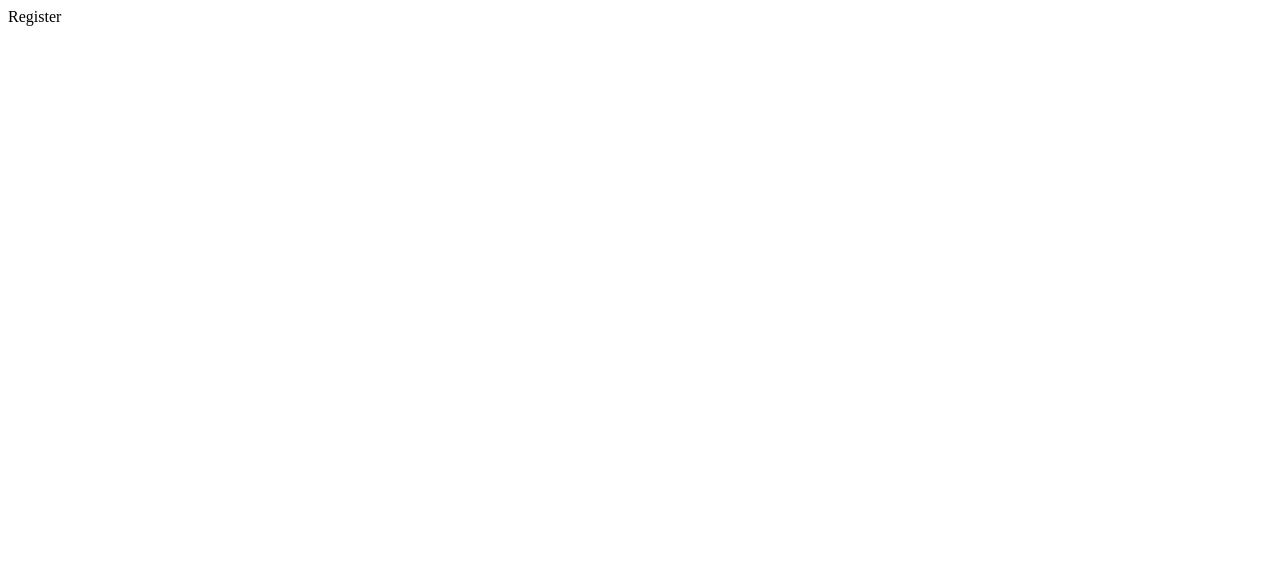
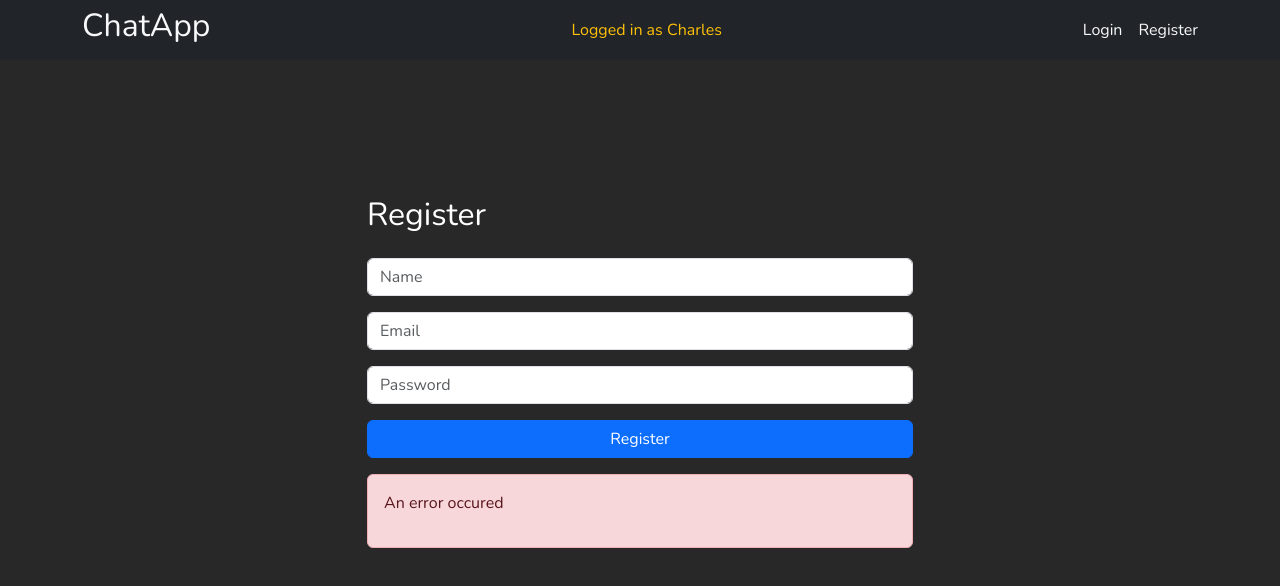
Before and after one commit to tranvu000/chat-app, a React (Vite) app in the folder client/: page /register in a window 1280 px wide. Shown: the top 586 px of the page. Built offline with nearby package versions, Linux system fonts and the light colour scheme.

Commit message:
ui-login-register

```diff
--- a/client/package.json
+++ b/client/package.json
@@ -10,7 +10,9 @@
     "preview": "vite preview"
   },
   "dependencies": {
+    "bootstrap": "^5.3.2",
     "react": "^18.2.0",
+    "react-bootstrap": "^2.10.0",
     "react-dom": "^18.2.0",
     "react-router-dom": "^6.21.3"
   },
--- a/client/src/App.jsx
+++ b/client/src/App.jsx
@@ -2,16 +2,22 @@
 import Chat from "./pages/chat";
 import Register from "./pages/Register";
 import Login from "./pages/Login";
+import "bootstrap/dist/css/bootstrap.min.css";
+import { Container } from "react-bootstrap";
+import NavBar from "./components/NavBar";
 
 function App() {
   return (
     <>
+      <NavBar/>
+      <Container>
         <Routes>
           <Route path="/" element={<Chat/>} />
           <Route path="/register" element={<Register/>}/>
           <Route path="/login" element={<Login/>}/>
           <Route path="*" element={<Navigate to={"/"}/>}/>
         </Routes>
+      </Container>
     </>
   )
 }
--- /dev/null
+++ b/client/src/components/NavBar.jsx
@@ -0,0 +1,29 @@
+import { Container, Nav, Navbar, Stack } from "react-bootstrap";
+import { Link } from "react-router-dom";
+
+const NavBar = () => {
+  return (
+    <Navbar bg="dark" className="mb-4" style={{ height: "3.75rem" }}>
+      <Container>
+        <h2>
+          <Link to="/" className="link-light text-decoration-none">
+            ChatApp
+          </Link>
+        </h2>
+        <span className="text-warning">Logged in as Charles</span>
+        <Nav>
+          <Stack direction="horizontal" gap={3}>
+            <Link to="/login" className="link-light text-decoration-none">
+              Login
+            </Link>
+            <Link to="/register" className="link-light text-decoration-none">
+              Register
+            </Link>
+          </Stack>
+        </Nav>
+      </Container>
+    </Navbar>
+  )
+};
+
+export default NavBar;
--- a/client/src/index.css
+++ b/client/src/index.css
@@ -0,0 +1,7 @@
+@import url('https://fonts.googleapis.com/css2?family=Nunito:wght@400;700&family=Poppins:wght@200;400&display=swap');
+
+body {
+  color: white;
+  font-family: "Nunito", sans-serif;
+  background: rgb(40, 40, 40);
+}
--- a/client/src/pages/Login.jsx
+++ b/client/src/pages/Login.jsx
@@ -1,6 +1,28 @@
+import { Alert, Button, Form, Row, Col, Stack } from "react-bootstrap";
+
 const Login = () => {
   return (
-    <>Login</>
+    <>
+      <Form>
+        <Row style={{ height: "100vh", justifyContent: "center", paddingTop: "10%" }}>
+          <Col xs={6}>
+            <Stack gap={3}>
+              <h2>Login</h2>
+
+              <Form.Control type="email" placeholder="Email" />
+              <Form.Control type="password" placeholder="Password" />
+              <Button variant="primary" type="submit">
+                Login
+              </Button>
+
+              <Alert variant="danger">
+                <p>An error occured</p>
+              </Alert>
+            </Stack>
+          </Col>
+        </Row>
+      </Form>
+    </>
   )
 };
 
--- a/client/src/pages/Register.jsx
+++ b/client/src/pages/Register.jsx
@@ -1,6 +1,29 @@
+import { Alert, Button, Form, Row, Col, Stack } from "react-bootstrap";
+
 const Register = () => {
   return (
-    <>Register</>
+    <>
+      <Form>
+        <Row style={{ height: "100vh", justifyContent: "center", paddingTop: "10%" }}>
+          <Col xs={6}>
+            <Stack gap={3}>
+              <h2>Register</h2>
+
+              <Form.Control type="text" placeholder="Name" />
+              <Form.Control type="email" placeholder="Email" />
+              <Form.Control type="password" placeholder="Password" />
+              <Button variant="primary" type="submit">
+                Register
+              </Button>
+
+              <Alert variant="danger">
+                <p>An error occured</p>
+              </Alert>
+            </Stack>
+          </Col>
+        </Row>
+      </Form>
+    </>
   )
 };
 
```
Also changed, not shown: client/src/main.jsx (+7 -7 lines), 2 other files (tests, documents, lock files or other folders). Lines whose indentation alone changed are shown as unchanged.
